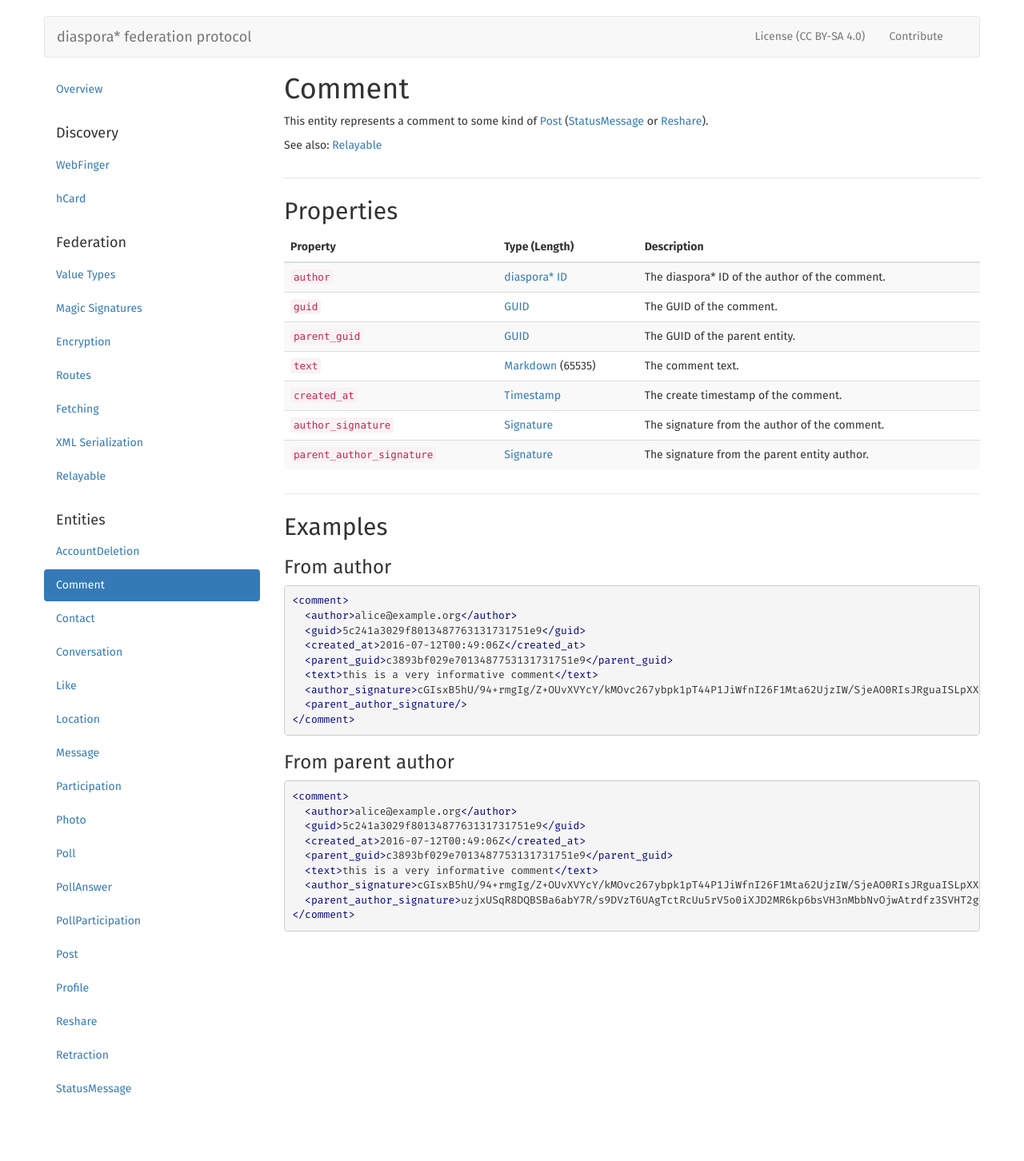
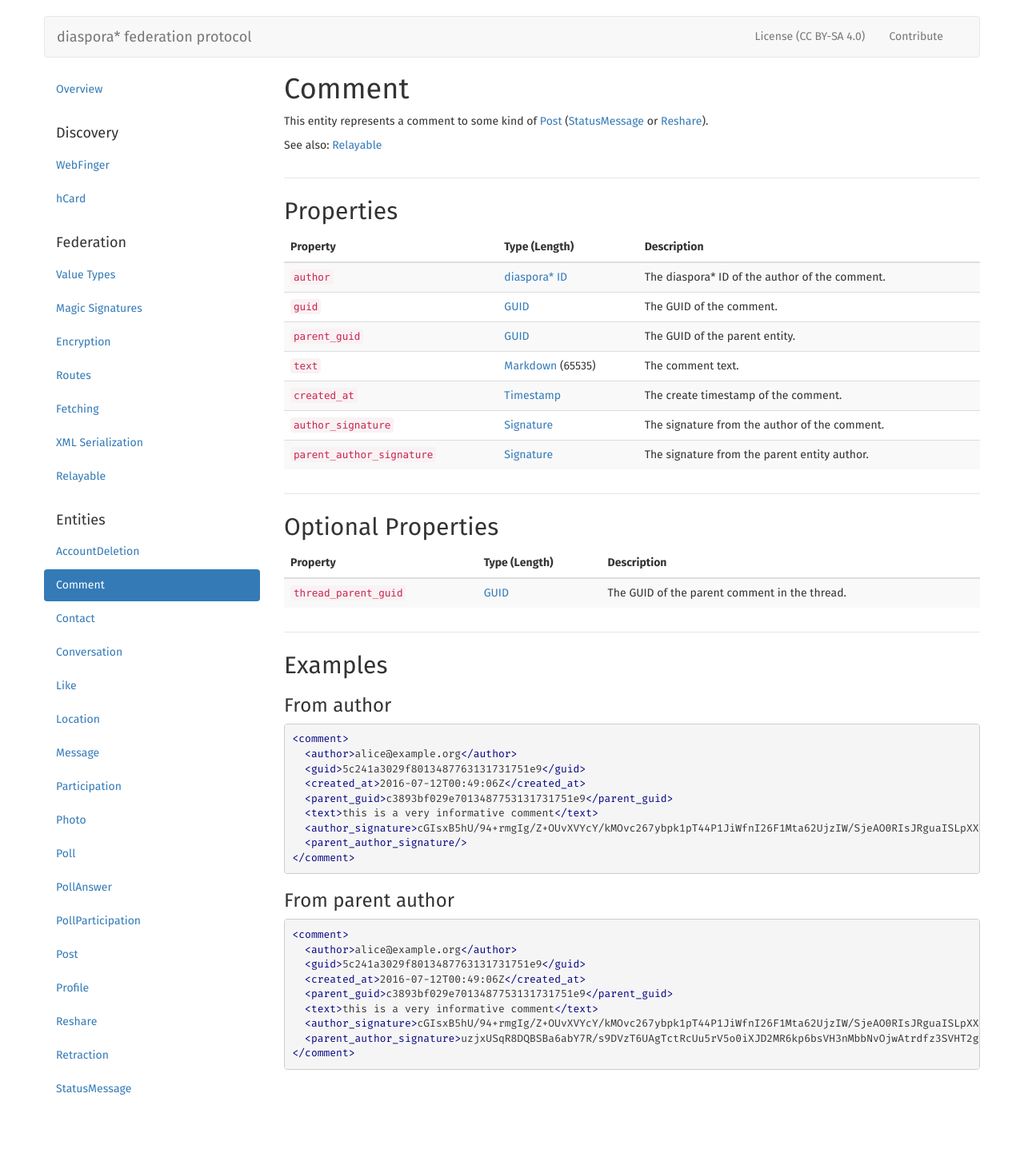
Before and after one commit to diaspora/diaspora_federation, a Jekyll site: the page built from docs/_entities/comment.md, in a window 1280 px wide. Shown: the whole page at 80% size. Built offline with Jekyll 4.4.1, drawn with Linux system fonts in a browser that asks for light colours.

Commit message:
Add thread_parent_guid to Comment entity
Used by friendica for threaded comments.

```diff
--- a/docs/_entities/comment.md
+++ b/docs/_entities/comment.md
@@ -17,6 +17,12 @@ See also: [Relayable][relayable]
 | `created_at`              | [Timestamp][timestamp]       | The create timestamp of the comment.            |
 | `author_signature`        | [Signature][signature]       | The signature from the author of the comment.   |
 | `parent_author_signature` | [Signature][signature]       | The signature from the parent entity author.    |
+
+## Optional Properties
+
+| Property             | Type (Length) | Description                                   |
+| -------------------- | ------------- | --------------------------------------------- |
+| `thread_parent_guid` | [GUID][guid]  | The GUID of the parent comment in the thread. |
 
 ## Examples
 
```
